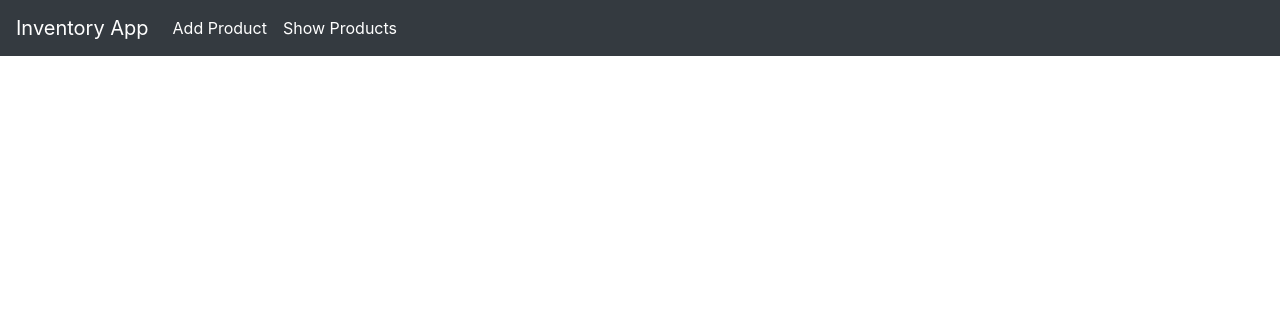
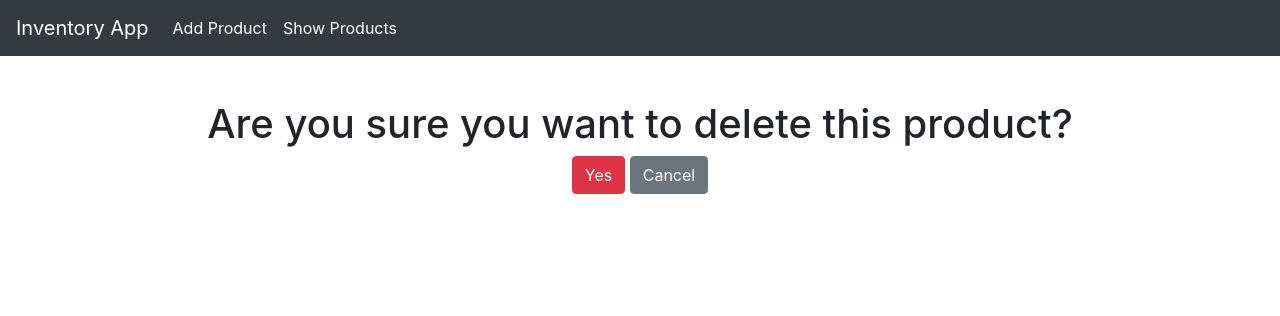
Before and after one commit to mykasero/django_firststeps, a Django app: page /delete/3/ in a window 1280 px wide. Shown: the top 316 px of the page. Run offline with Django 5.2, Linux system fonts and the light colour scheme; data comes from the database, SQL or seed files in the repository; both versions use the stored data as it was after the commit.

Commit message:
warning page - delete action added, minor bugfixes and styling to h1 added

```diff
--- a/invProject/invApp/templates/invApp/layout.html
+++ b/invProject/invApp/templates/invApp/layout.html
@@ -22,6 +22,9 @@
         .table th, .table td{
             vertical-align: middle;
         }
+        h1{
+            margin-top: 100px;
+        }
     </style>
 </head>
 <body>
@@ -29,8 +32,12 @@
         <a href="{% url 'home' %}" class="navbar-brand">
             Inventory App
         </a>
-        <button class="navbar-toggler" type="button" data-toggle="collapse"
-                data-target="navbarNav" aria-controls="navbarNav" aria-expanded="false"
+        <button class="navbar-toggler"
+                type="button"
+                data-toggle="collapse"
+                data-target="#navbarNav"
+                aria-controls="navbarNav"
+                aria-expanded="false"
                 aria-label="Toggle navigation">
             <span class="navbar-toggler-icon"></span>
         </button>
@@ -56,6 +63,7 @@
       src="https://code.jquery.com/jquery-3.7.1.slim.min.js"
       integrity="sha256-kmHvs0B+OpCW5GVHUNjv9rOmY0IvSIRcf7zGUDTDQM8="
       crossorigin="anonymous"></script>
-    <script src="https://cdn.jsdelivr.net/npm/bootstrap@5.3.3/dist/js/bootstrap.min.js"></script>
+    <script src="
+    https://cdn.jsdelivr.net/npm/bootstrap@4.5.2/dist/js/bootstrap.min.js"></script>
 </body>
 </html>
--- a/invProject/invApp/templates/invApp/product_confirm_delete.html
+++ b/invProject/invApp/templates/invApp/product_confirm_delete.html
@@ -1,2 +1,13 @@
 <!-- Extending the base layout from the layout.html -->
 {% extends "invApp/layout.html" %}
+
+{% block title %} Delete Product {% endblock %}
+
+{% block content %}
+    <h1 class="text-center">Are you sure you want to delete this product?</h1>
+    <form method="POST" class="text-center">
+        {% csrf_token %}
+        <button type="submit" class="btn btn-danger">Yes</button>
+        <a href="{% url 'product_list' %}" class="btn btn-secondary">Cancel</a>
+    </form>
+{% endblock %}
--- a/invProject/invApp/templates/invApp/product_form.html
+++ b/invProject/invApp/templates/invApp/product_form.html
@@ -3,7 +3,8 @@
 
 {% block title %} Home {% endblock %}
 
-{% block content%}
+{% block content %}
+
     <h1 class="text-center">Product Form</h1>
     <form method="POST" class="jumbotron">
         {% csrf_token %}
```
Also changed, not shown: invProject/db.sqlite3.
